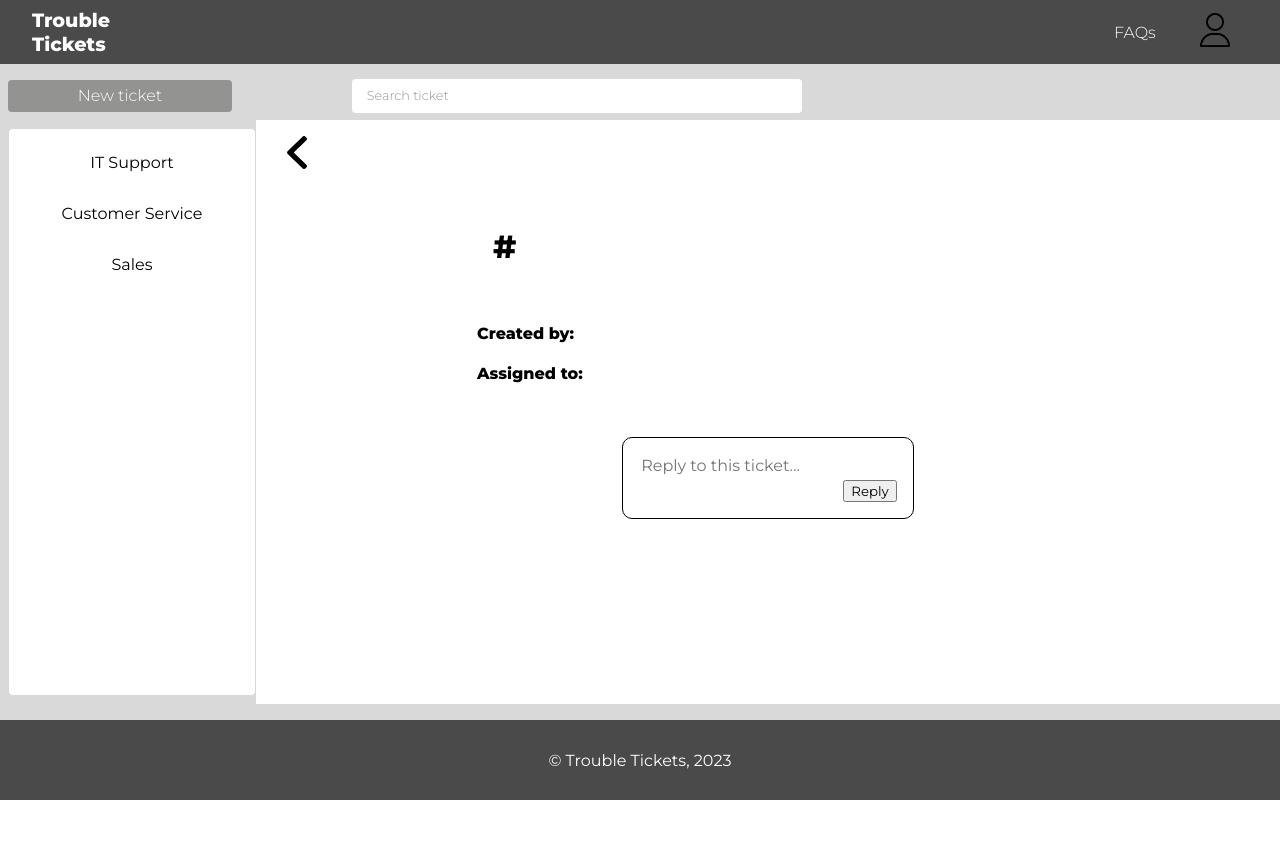
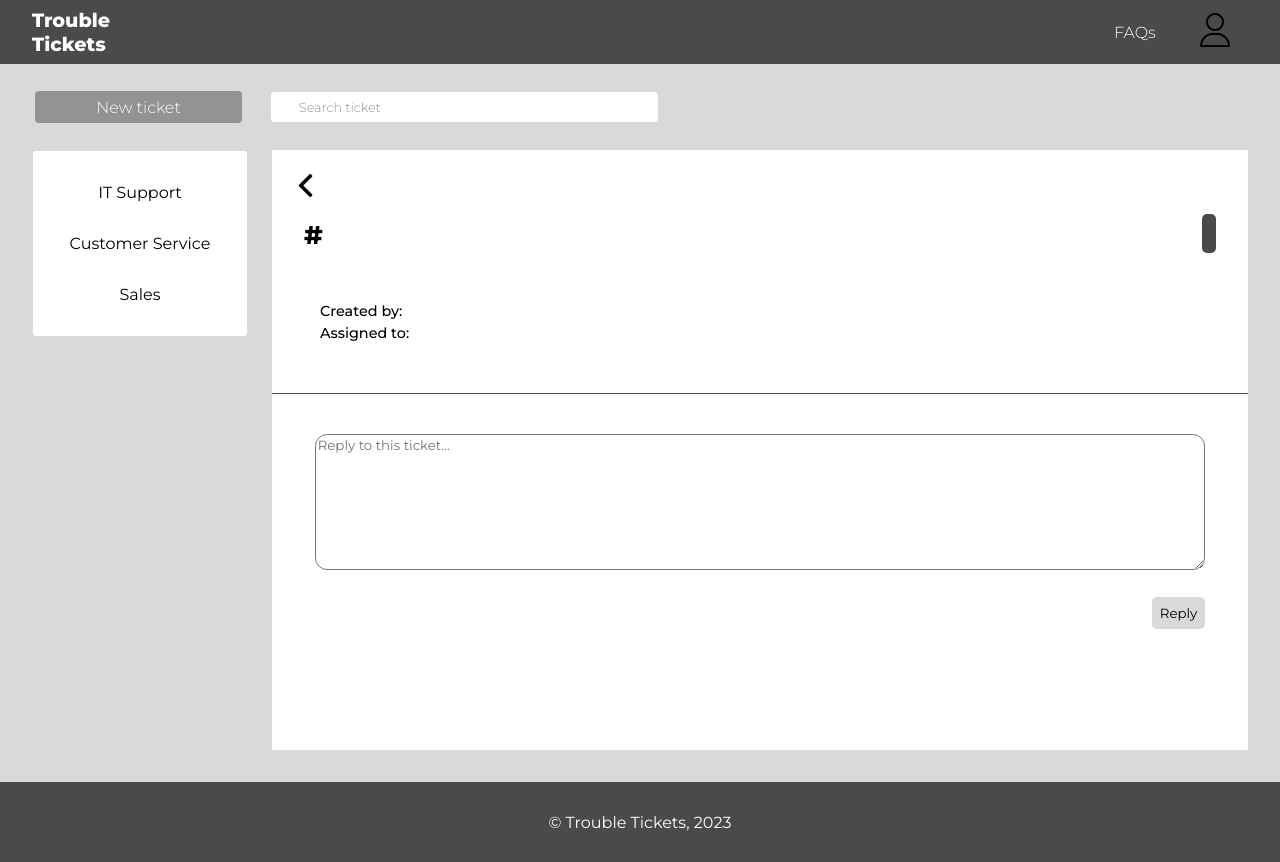
Before and after one commit to coutinho21/ltw_proj, a PHP site: page /pages/ticket.php?id= in a window 1280 px wide. Before the commit the page ends 800 px from the top, so only its background shows below. Run offline with PHP 8.4, Linux system fonts and the light colour scheme; the visitor is signed in with stand-in values (Sample User, id 1); data comes from the database, SQL or seed files in the repository.

Commit message:
ticket design

```diff
--- a/css/homepage_client_style.css
+++ b/css/homepage_client_style.css
@@ -17,6 +17,7 @@ body {
     min-height: 100vh;
     display: flex;
     flex-direction: column;
+    overflow-x: hidden;
 }
 
 main {
@@ -44,16 +45,16 @@ nav ul li {
     block-size: fit-content;
 }
 
-body > header {
+body>header {
     background-color: #4A4A4A;
 }
 
-body > header ul {
+body>header ul {
     padding: 0;
     height: 4em;
 }
 
-body > header ul > li {
+body>header ul>li {
     margin: 1em 2em;
 }
 
@@ -64,7 +65,8 @@ header .main-title {
     font-size: 1.2em;
 }
 
-body > header .nav-right > a { /* FAQS */
+body>header .nav-right>a {
+    /* FAQS */
     text-decoration: none;
     font-size: 1em;
     font-weight: lighter;
@@ -74,7 +76,7 @@ body > header .nav-right > a { /* FAQS */
     padding: .5em;
 }
 
-body > header ul > li:last-child {
+body>header ul>li:last-child {
     width: 150px;
 }
 
@@ -99,47 +101,46 @@ body > header ul > li:last-child {
 /* Start of add new ticket and search bar */
 
 .add-and-search {
-    display: flex;
-    flex-direction: row;
+    display: grid;
+    grid-template-columns: 1fr 4fr;
     margin: 0;
-    margin-top: .5em;
+    margin-top: 1.5em;
+    margin-bottom: .5em;
     padding: .2em;
     align-items: center;
 }
 
-.add-and-search > a {          /* New ticket*/
+.add-and-search>a {
+    /* New ticket*/
     color: #FFFFFF;
     background-color: #939391;
     font-size: 1em;
     font-weight: lighter;
-    margin: .3em;
+    margin: 0 1em 0 2em;
     padding: .4em 1em;
-    width: 12em;
     text-align: center;
-    text-justify: center;
     border-style: none;
     border-radius: 4px;
     text-decoration: none;
-    color: #FFFFFF;
 }
 
-.add-and-search > a:hover {
+.add-and-search>a:hover {
     background-color: #b7b7b7;
 }
 
-.add-and-search > input {           /* search ticket */
+.add-and-search>input {
+    /* search ticket */
     font-size: .8em;
     font-weight: lighter;
-    text-justify: center;
-    margin-left: 9em;
-    height: 32px;
     width: 35%;
+    padding: .6em 1.2em;
     border-style: none;
     border-radius: 4px;
     background-color: white;
+    margin-left: 1em;
 }
 
-.add-and-search > input::placeholder {
+.add-and-search>input::placeholder {
     padding: 1em;
     color: #939391;
     text-align: start;
@@ -157,8 +158,6 @@ body > header ul > li:last-child {
     grid-column: 1 / 2;
     display: flex;
     flex-direction: column;
-    width: 100%;
-    background-color: #FFFFFF;
     font-size: 1em;
     width: 90%;
     margin: .55em;
@@ -167,23 +166,25 @@ body > header ul > li:last-child {
 }
 
 .departments {
+    background-color: #fff;
+    border-radius: 3px;
     display: flex;
     flex-direction: column;
     text-align: center;
     text-justify: center;
     justify-content: center;
-    margin: 0;
-    padding: 0;
+    margin: 0 0 0 1em;
+    padding: 1em;
 }
 
-.departments > li {
+.departments>li {
     text-align: center;
     text-justify: start;
     margin: space-around;
     list-style-type: none;
 }
 
-.departments > .active{
+.departments>.active {
     background-color: #4A4A4A;
 }
 
@@ -197,7 +198,7 @@ body > header ul > li:last-child {
     border-radius: 4px;
 }
 
-.tickets-list > ul {
+.tickets-list>ul {
     display: flex;
     flex-direction: column;
     background-color: #D9D9D9;
@@ -205,26 +206,26 @@ body > header ul > li:last-child {
     padding: 0;
 }
 
-.tickets-list > ul > li {
+.tickets-list>ul>li {
     background-color: #fff;
     margin: .65em;
     border-radius: 4px;
 }
 
-.tickets-list > ul > li > ul {
+.tickets-list>ul>li>ul {
     display: flex;
     flex-direction: row;
     height: 4em;
     gap: 16em;
 }
 
-.tickets-list > ul > li > ul > li {
+.tickets-list>ul>li>ul>li {
     padding: .5em;
     align-items: center;
     justify-items: center;
 }
 
-.tickets-list > ul > li > ul p {
+.tickets-list>ul>li>ul p {
     text-align: center;
     text-justify: center;
     padding: 0;
@@ -234,7 +235,7 @@ body > header ul > li:last-child {
 /* End of main content */
 /* Start of footer */
 
-body > footer {
+body>footer {
     background-color: #4A4A4A;
     height: 80px;
     color: #fff;
--- a/css/ticket.css
+++ b/css/ticket.css
@@ -1,55 +1,163 @@
 /* Return image*/
 .return {
-    width: 50px;
+    width: 35px;
     aspect-ratio: 3/2;
-    object-fit: contain;
-    padding: 1em;
+    object-fit: scale-down;
+    padding-top: 1.5em;
+    padding-left: 1em;
+    position: relative;
+    flex-grow: 1;
 }
 
 /* Ticket discussion*/
 .ticket-discussion {
-    background-color: #fff;
-    width: 100%;
-    height: 100%;
+    background-color: white;
+    grid-column: 2 / -1;
+    margin: 1em 2em 1em 1em;
+    min-height: 600px;
     display: flex;
     flex-direction: column;
-    justify-content: flex-start;
-    align-items: center;
-    overflow-y: scroll;
-    overflow-x: hidden;
 }
 
-.ticket-discussion a:first-child { /* Arrow image link to go back*/
-    margin-left: 0;
-    margin-right: auto;
+.ticket-discussion a {
+    /* Arrow image link to go back*/
+    max-width: fit-content;
 }
 
-.ticket-header{
+.ticket-header {
     display: flex;
     flex-direction: row;
     justify-content: space-between;
-    padding: 1em;
+    font-size: .8em;
+}
+
+.ticket-header:first-of-type>h1 {
+    background-color: #4a4a4a;
+    border-radius: 5px;
+    padding: 7px;
+    color: white;
+    font-weight: normal;
+    font-size: 150%;
+    max-height: 25px;
+}
+
+.ticket {
+    padding-left: 2em;
+    padding-right: 2em;
+    display: flex;
+    flex-direction: column;
 }
 
 .ticket-id-title {
     display: flex;
     flex-direction: row;
     justify-content: space-between;
-    min-width: 550px;
+
+}
+
+.ticket-id-title:first-of-type h1 {
+    padding-right: 1em;
+}
+
+.hashtags {
+    display: flex;
+    flex-direction: row;
+}
+
+.hashtag {
+    max-height: 40px;
+    margin-bottom: .5em;
+}
+
+.hashtag p {
+    background-color: #e3e2e2;
+    border-radius: 15px;
+    padding: 10px;
+    font-size: 70%
+}
+
+.ticket-body {
+    padding: 0 1em 0 1em;
+}
+
+.ticket-footer {
+    padding-left: 1em;
+}
+
+.ticket-footer h4 {
+    font-weight: 500;
+    font-size: 90%;
+}
+
+.ticket-footer h4:first-child {
+    margin-bottom: 0px;
+}
+
+.ticket-footer h4:nth-child(2) {
+    margin-top: 4px;
+}
+
+.ticket-footer h4 a {
+    color: black;
+    font-weight: 500;
+}
+
+
+.ticket-reply {
+    border-top: solid 1px #4a4a4a;
+}
+
+.ticket-reply-header {
+    display: flex;
+    flex-direction: row;
+    justify-content: space-between;
+    margin: 0 2.7em 0 2.7em;
+}
+
+.ticket-reply-header h4:first-child {
+    font-size: 90%;
+}
+
+.ticket-reply-header h4:first-child a {
+    color: black;
+}
+
+.ticket-reply-body {
+    margin: 0 2.7em 1em 2.7em;
+}
+
+.ticket-reply-header h4:nth-child(2) {
+    font-size: 70%;
+    font-weight: 400;
 }
 
 .ticket-reply-form {
-    width: fit-content;
-    height: fit-content;
-    border-radius: 10px;
-    border: 1px solid #000;
-    margin: 2em;
-    padding: 1em;
+    border-top: solid 1px #4a4a4a;
+    display: flex;
+    flex-direction: column;
+    margin-bottom: 3.2em;
+    margin-top: 2em;
+    min-height: 170px;
+    justify-content: space-around;
 }
 
 .ticket-reply-form textarea {
-    resize: none;
+    margin: 3em 3.2em 1em 3.2em;
+    min-height: 130px;
+    border-radius: 12px;
+}
+
+.ticket-reply-post {
+    margin: 1em 3.2em 1em 3.2em;
+    max-width: 65px;
+    align-self: flex-end;
+}
+
+.ticket-reply-post {
+    background-color: #d9d9d9;
     border: none;
     outline: none;
-    font-size: 1em;
+    border-radius: 5px;
+    padding: 8px;
+
 }
```
